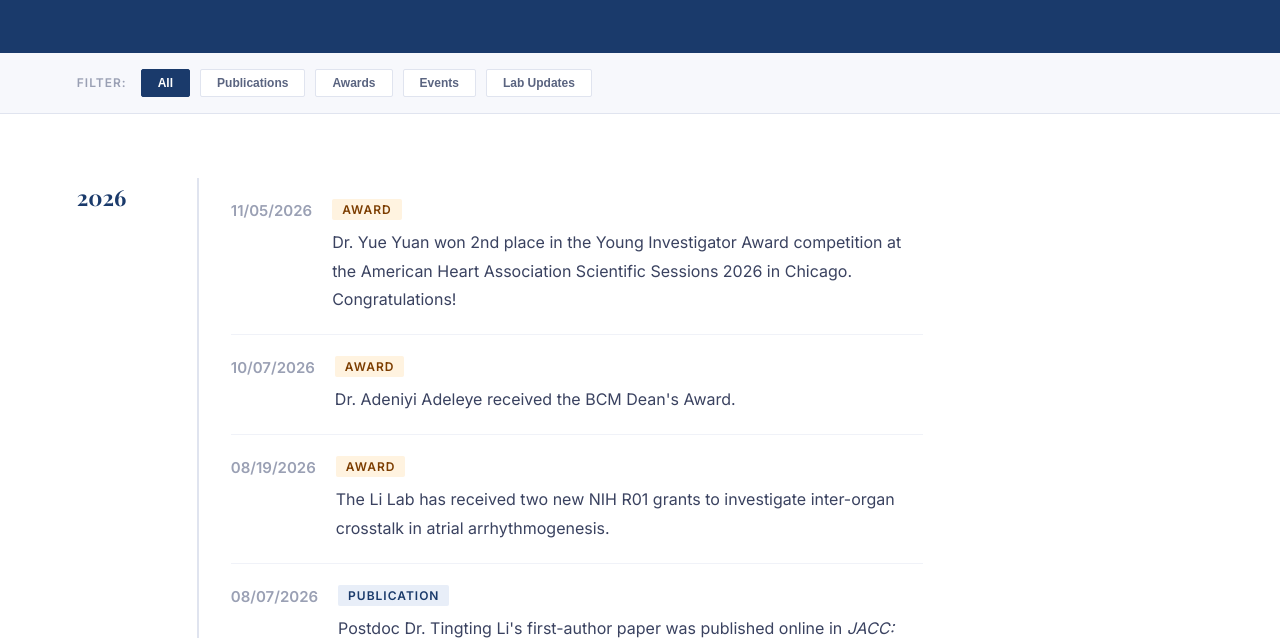
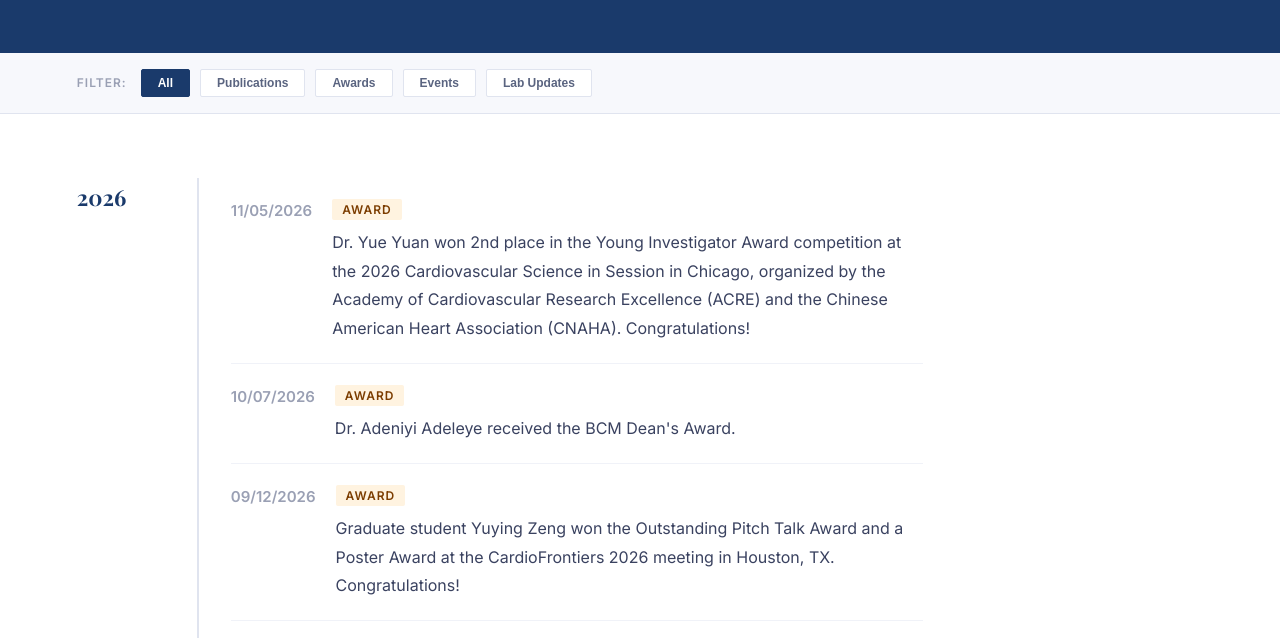
Before and after one commit to naligithub/li-lab-website, a plain HTML site: page news.html in a window 1280 px wide. Shown: the part 294-932 px from the top of the page. Drawn offline with nearby package versions, Linux system fonts and the light colour scheme; a web font is replaced by a local one.

Commit message:
Add files via upload

```diff
--- a/news.html
+++ b/news.html
@@ -109,7 +109,7 @@ footer { background: #1a3a6b; color: rgba(255,255,255,0.8); padding: 56px 6vw 32
           <div class="news-date">11/05/2026</div>
           <div class="news-body">
             <span class="cat-badge" style="color:#7c3d00;background:#fff3e0;">Award</span>
-            <div class="news-text">Dr. Yue Yuan won 2nd place in the Young Investigator Award competition at the American Heart Association Scientific Sessions 2026 in Chicago. Congratulations!</div>
+            <div class="news-text">Dr. Yue Yuan won 2nd place in the Young Investigator Award competition at the 2026 Cardiovascular Science in Session in Chicago, organized by the Academy of Cardiovascular Research Excellence (ACRE) and the Chinese American Heart Association (CNAHA). Congratulations!</div>
           </div>
         </div>
         <div class="news-item">
@@ -117,6 +117,13 @@ footer { background: #1a3a6b; color: rgba(255,255,255,0.8); padding: 56px 6vw 32
           <div class="news-body">
             <span class="cat-badge" style="color:#7c3d00;background:#fff3e0;">Award</span>
             <div class="news-text">Dr. Adeniyi Adeleye received the BCM Dean's Award.</div>
+          </div>
+        </div>
+        <div class="news-item">
+          <div class="news-date">09/12/2026</div>
+          <div class="news-body">
+            <span class="cat-badge" style="color:#7c3d00;background:#fff3e0;">Award</span>
+            <div class="news-text">Graduate student Yuying Zeng won the Outstanding Pitch Talk Award and a Poster Award at the CardioFrontiers 2026 meeting in Houston, TX. Congratulations!</div>
           </div>
         </div>
         <div class="news-item">
```
